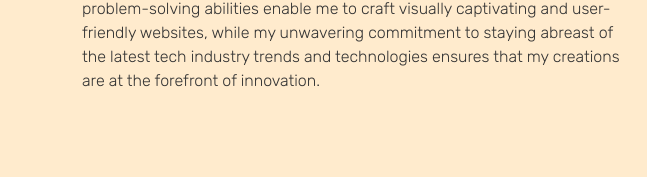
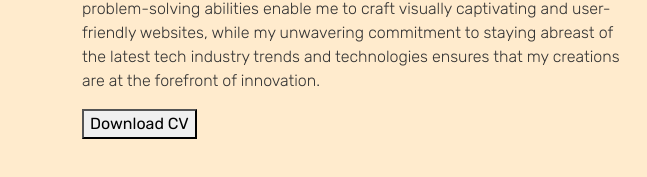
Before and after one commit to omondigeorge/cv, a plain HTML site: page index.html in a window 1280 px wide. Shown: the part 315-492 px from the top of the page, 0-647 px from the left. Drawn offline with nearby package versions, Linux system fonts and the light colour scheme.

Commit message:
Added download button

```diff
--- a/index.html
+++ b/index.html
@@ -73,6 +73,9 @@
             technologies ensures that my creations are at the forefront of
             innovation.
           </div>
+          <button type="download" class="mt-3" href="./cv.html">
+            Download CV
+          </button>
         </div>
 
         <div class="col-12 col-lg-6 mb-3">
```
